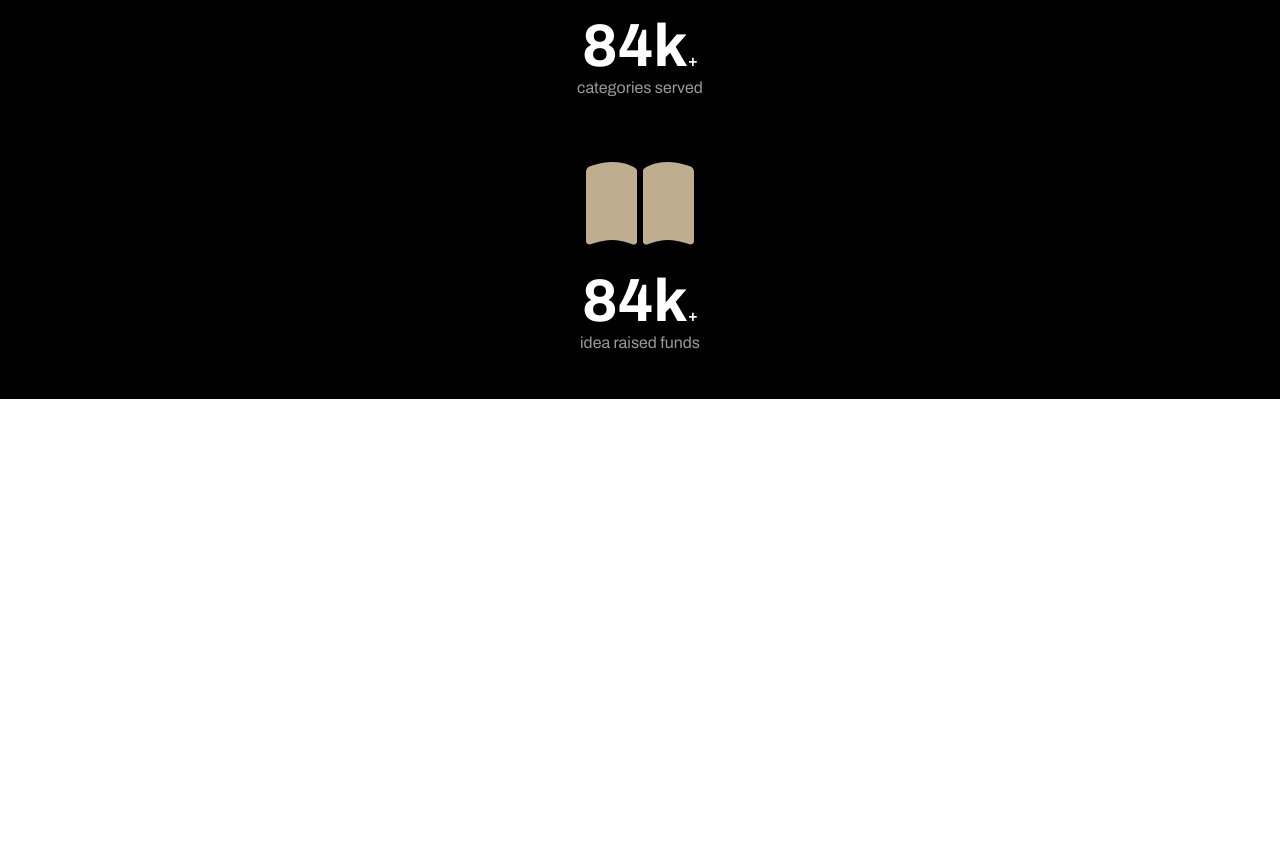
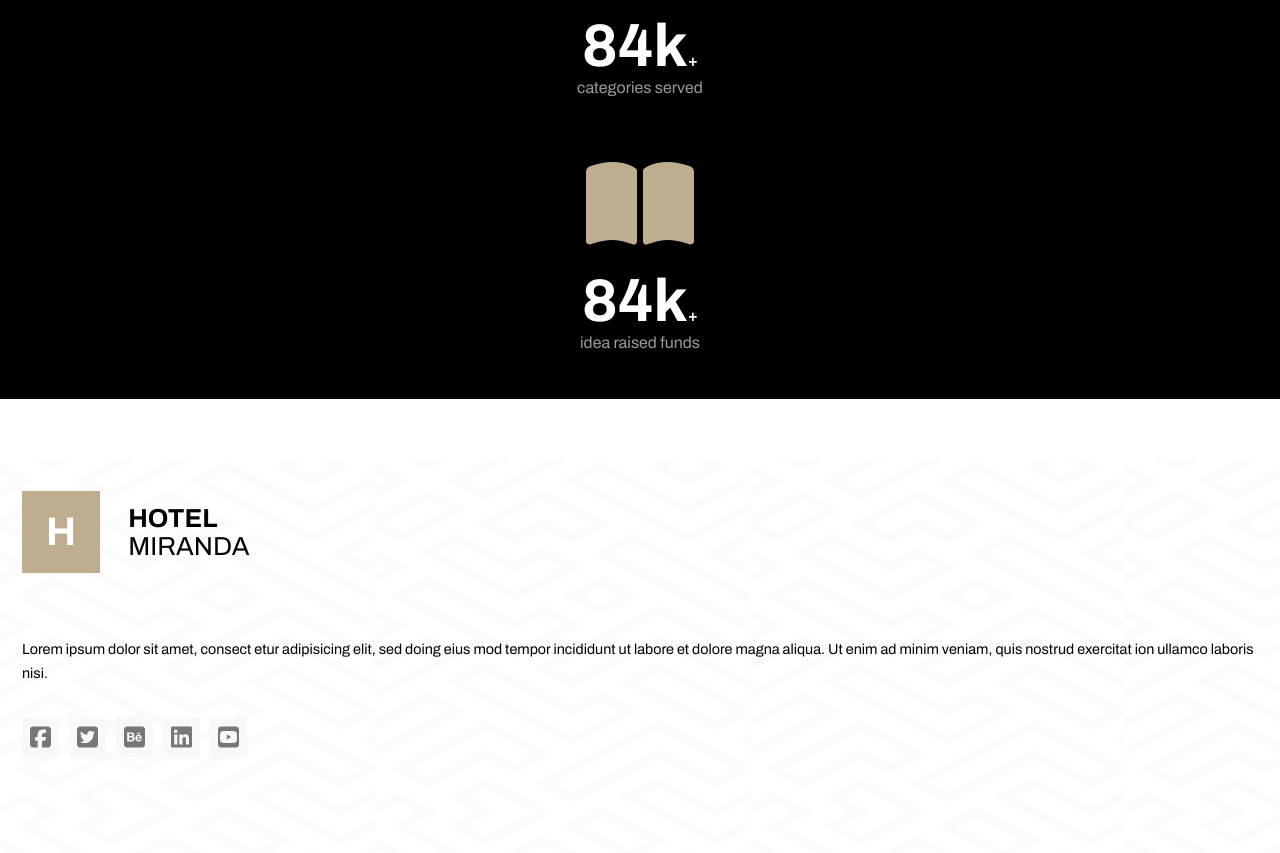
Before and after one commit to AntonioMangado/HotelMiranda, a website: page index.html in a window 1280 px wide. Shown: the part 6070-6923 px from the top of the page. Before the commit the page ends 6469 px from the top, so only its background shows below. Drawn offline with nearby package versions, Linux system fonts and the light colour scheme.

Commit message:
ADD/ finish contact socials section

```diff
--- a/index.html
+++ b/index.html
@@ -199,17 +199,45 @@
 
     </section>
 
-    <section class="socials">
+    <section class="contact">
+        <div class="contact__container">
+            <div class="contact__socials">
+                <article>
+                    <span class="logo">H</span>
+                    <div>
+                        <span><b>HOTEL</b></span><span>MIRANDA</span>
+                    </div>
+                </article>
+                <p class="section-description">Lorem ipsum dolor sit amet, consect etur adipisicing elit, sed doing eius mod tempor incididunt ut labore et dolore magna aliqua. Ut enim ad minim veniam, quis nostrud exercitat ion ullamco laboris nisi.</p>
+                <div class="contact__socials__icons">
+                    <article class="icon facebook">
+                        <i class="fa-brands fa-square-facebook"></i>
+                    </article>
+                    <article class="icon twitter">
+                        <i class="fa-brands fa-square-twitter"></i>
+                    </article>
+                    <article class="icon behance">
+                        <i class="fa-brands fa-square-behance"></i>
+                    </article>
+                    <article class="icon linkedin">
+                        <i class="fa-brands fa-linkedin"></i>
+                    </article>
+                    <article class="icon youtube">
+                        <i class="fa-brands fa-square-youtube"></i>
+                    </article>
+                </div>
+            </div>
 
+            <div class="contact__services">
+
+            </div>
+
+            <div class="contact__contact-us">
+
+            </div>
+        </div>
     </section>
 
-    <section class="services">
-
-    </section>
-
-    <section class="contact-us">
-
-    </section>
 
     <section class="footer">
         <footer></footer>
--- a/styles.scss
+++ b/styles.scss
@@ -7,3 +7,4 @@
 @import './styles/Facilities.scss';
 @import './styles/Menu.scss';
 @import './styles/Stats.scss';
+@import './styles/Contact.scss';
--- /dev/null
+++ b/styles/_Contact.scss
@@ -0,0 +1,56 @@
+.contact {
+    background-image: url("../assets/images/background-pattern.png");
+
+    &__container {
+        padding: 2rem 1.375rem;
+    }
+
+    &__socials {
+        article {
+            display: flex;
+            gap: 1.75rem;
+            margin-bottom: 4rem;
+
+            .logo {
+                padding: 1.2rem 1.5rem;
+                font-size: 2.5rem;
+                font-weight: 700;
+                background-color: #bead8e;
+                color: #ffffff
+            }
+
+            div {
+                display: flex;
+                flex-direction: column;
+                font-size: 1.625rem;
+                justify-content: center;
+            }
+        }
+
+        &__icons {
+            display: flex;
+            gap: 0.625rem;
+
+            .icon {
+                padding: 0.5rem;
+                background-color: #f8f8f8;
+                transition: .3s ease-in-out;
+                cursor: pointer;
+
+                i {
+                    font-size: 1.5rem;
+                    color: #777777
+                }
+
+                &:hover {
+                    background-color: #bead8e;
+                    transform: scale(1.1);
+                }
+
+                &:hover i {
+                    color: #ffffff;
+                }
+            }
+        }
+    }
+}
--- a/styles/_Stats.scss
+++ b/styles/_Stats.scss
@@ -1,6 +1,7 @@
 .stats {
     background-color: #000000;
     color: #ffffff;
+    margin-bottom: 3.75rem;
 
     &__container {
         text-align: center;
```
Also changed, not shown: assets/images/background-pattern.png (added), styles/styles.css, 1 other file.
